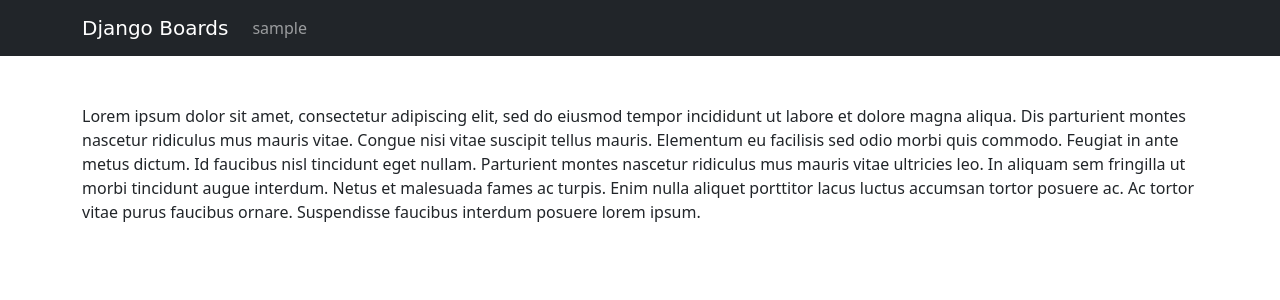
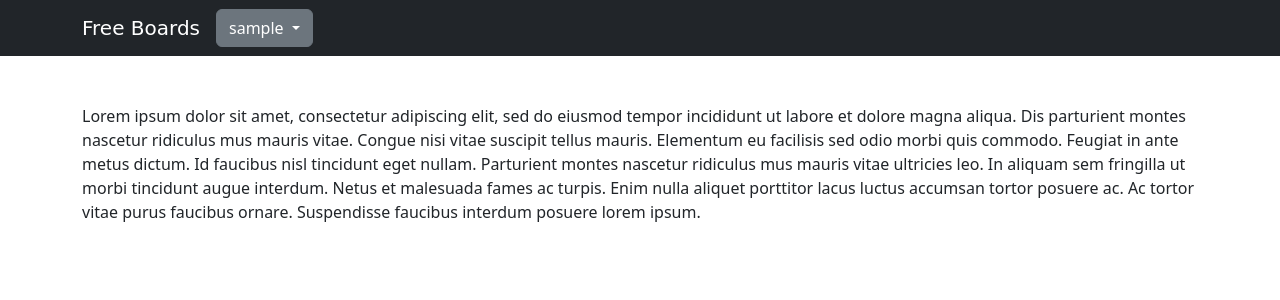
Before and after one commit to gerasimenkoab/django_app, a Django app: page /about/ in a window 1280 px wide. Shown: the top 300 px of the page. Run offline with Django 4.2, Linux system fonts and the light colour scheme; the visitor is signed in with stand-in values (Sample User, id 1); some libraries are stand-ins or nearby versions; some web fonts are replaced.

Commit message:
add drop login menu

```diff
--- a/myproject/templates/base.html
+++ b/myproject/templates/base.html
@@ -2,30 +2,49 @@
 <html>
   <head>
     <meta charset="utf-8">
-    <title>{% block title %}Django Boards{% endblock %}</title>
+    <title>{% block title %}Free Boards{% endblock %}</title>
     <link href="https://fonts.googleapis.com/css?family=Peralta" rel="stylesheet">
     <link rel="stylesheet" href="{% static 'css/bootstrap.min.css' %}">
     <link rel="stylesheet" href="{% static 'css/app.css' %}">
-    {% block stylesheet %}{% endblock %}
+    <script src="{% static 'js/jquery-3.7.1.min.js' %}"></script>
+    <script src="{% static 'js/popper.min.js' %}"></script>
+    <script src="{% static 'js/bootstrap.min.js' %}"></script>
+      {% block stylesheet %}{% endblock %}
   </head>
   <body>
     {% block body %}
     <nav class="navbar navbar-expand-sm navbar-dark bg-dark">
       <div class="container">
-        <a class="navbar-brand" href="{% url 'home' %}">Django Boards</a>
-        <button class="navbar-toggler" type="button" data-toggle="collapse" data-target="#mainMenu" aria-controls="mainMenu" aria-expanded="false" aria-label="Toggle navigation">
+        <a class="navbar-brand" href="{% url 'home' %}">Free Boards</a>
+        <button class="navbar-toggler" type="button" data-toggle="collapse" data-target="#mainMenu"
+                aria-controls="mainMenu" aria-expanded="false" aria-label="Toggle navigation">
           <span class="navbar-toggler-icon"></span>
         </button>
         <div class="collapse navbar-collapse" id="mainMenu">
-          <ul class="navbar-nav ml-auto">
-            <li class="nav-item">
-              <a class="nav-link" href="#">{{ user.username }}</a>
-            </li>
-          </ul>
+        {% if user.is_authenticated %}
+        <ul class="navbar-nav ml-auto">
+          <li class="nav-item dropdown">
+
+          <button class="btn btn-secondary dropdown-toggle" type="button" id="dropdownMenuButton1" data-bs-toggle="dropdown" aria-expanded="false">
+              {{ user.username }}
+              </button>
+            <div class="dropdown-menu dropdown-menu-right" aria-labelledby="userMenu">
+              <a class="dropdown-item" href="#">My account</a>
+              <a class="dropdown-item" href="#">Change password</a>
+              <div class="dropdown-divider"></div>
+              <a class="dropdown-item" href="{% url 'logout' %}">Log out</a>
+            </div>
+          </li>
+        </ul>
+        {% else %}
+        <form class="form-inline ml-auto">
+          <a href="#" class="btn btn-outline-secondary">Log in</a>
+          <a href="{% url 'signup' %}" class="btn btn-primary ml-2">Sign up</a>
+        </form>
+        {% endif %}
         </div>
       </div>
     </nav>
-
     <div class="container">
       <ol class="breadcrumb my-4">
         {% block breadcrumb %}
@@ -35,5 +54,8 @@
       {% endblock %}
     </div>
   {% endblock body %}
-  </body>
+
+
+
+</body>
 </html>
```
